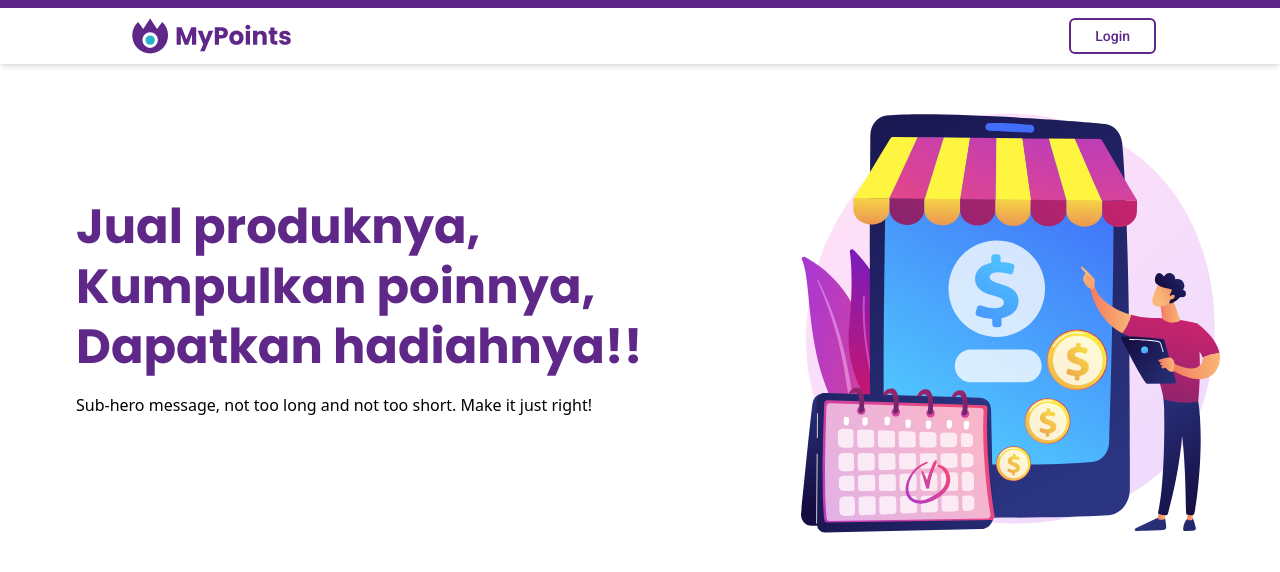
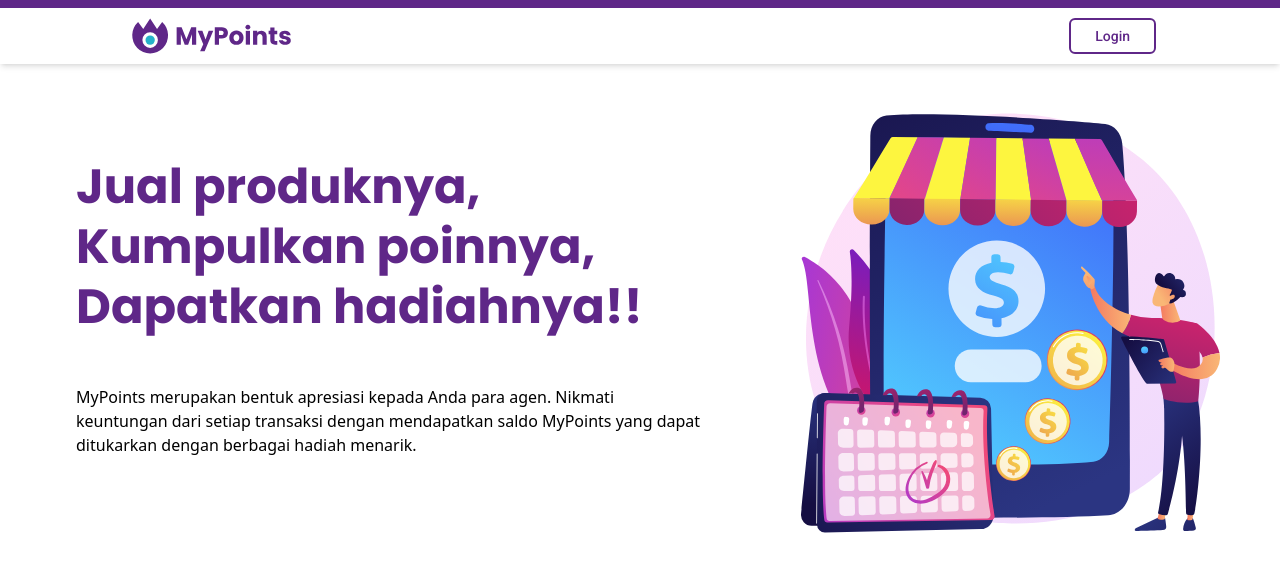
Before and after one commit to yossdev/mypoints-client, a React (Create React App) app: page / in a window 1280 px wide. Shown: the top 572 px of the page. Built offline with nearby package versions, Linux system fonts and the light colour scheme.

Commit message:
banner component

```diff
--- a/src/components/UI/atoms/Button.jsx
+++ b/src/components/UI/atoms/Button.jsx
@@ -3,7 +3,7 @@
     <button className="mr-28 border-2 border-purple bg-white hover:bg-lightpurple text-purple text-sm font-roboto py-1.5 px-6 rounded-md">
       Login
     </button>
-  );
-};
+  )
+}
 
-export default ButtonLogin;
+export default ButtonLogin
--- a/src/components/UI/molecules/BannerTitle.jsx
+++ b/src/components/UI/molecules/BannerTitle.jsx
@@ -8,8 +8,10 @@
         Kumpulkan poinnya, <br />
         Dapatkan hadiahnya!!
       </h1>
-      <p className="leading-normal text-md mb-8">
-        Sub-hero message, not too long and not too short. Make it just right!
+      <p className="leading-normal text-md my-8 font-roboto-300">
+        MyPoints merupakan bentuk apresiasi kepada Anda para agen. Nikmati
+        keuntungan dari setiap transaksi dengan mendapatkan saldo MyPoints yang
+        dapat ditukarkan dengan berbagai hadiah menarik.
       </p>
     </div>
   )
--- a/src/components/UI/organisms/Header.jsx
+++ b/src/components/UI/organisms/Header.jsx
@@ -1,14 +1,18 @@
 import logo from '../atoms/logo.svg'
 import ButtonLogin from '../atoms/Button'
 
-function Header() {
+import { NavLink } from 'react-router-dom'
+
+const Header = () => {
   return (
     <div className="relative select-none bg-white lg:flex lg:items-center h-16 w-full p-3 shadow-md border-t-8 border-purple">
       <img className="ml-28" alt="logo ungu" src={logo} width={175} />
 
       <div className="lg:flex lg:items-stretch lg:flex-no-shrink lg:flex-grow">
         <div className="lg:flex lg:items-stretch lg:justify-end ml-auto">
-          <ButtonLogin />
+          <NavLink to="/login">
+            <ButtonLogin />
+          </NavLink>
         </div>
       </div>
     </div>
--- a/src/components/pages/Login.jsx
+++ b/src/components/pages/Login.jsx
@@ -5,7 +5,7 @@
 
   return (
     <div className="h-screen bg-purple flex items-center font-roboto">
-      <div className="mx-auto space-y-6 bg-white shadow-md border border-white rounded-lg lg:px-10 lg:pb-8 dark:bg-gray-800 dark:border-gray-700">
+      <div className="mx-auto space-y-6 bg-white shadow-md border border-white rounded-lg lg:px-10 lg:pb-8">
         <form className="space-y-6" action="#">
           <img className="ml-8" alt="logo ungu" src={logo} width={175} />
 
@@ -50,7 +50,7 @@
 
           <button
             type="submit"
-            className="w-full text-white bg-purple hover:bg-darkpurple focus:ring-4 focus:ring-blue-300 font-medium rounded-lg text-sm px-5 py-2.5 text-center dark:bg-blue-600 dark:hover:bg-blue-700 dark:focus:ring-blue-800"
+            className="w-full text-white bg-purple hover:bg-darkpurple focus:ring-4 focus:ring-blue-300 font-medium rounded-lg text-sm px-5 py-2.5 text-center"
           >
             Login to your account
           </button>
```
